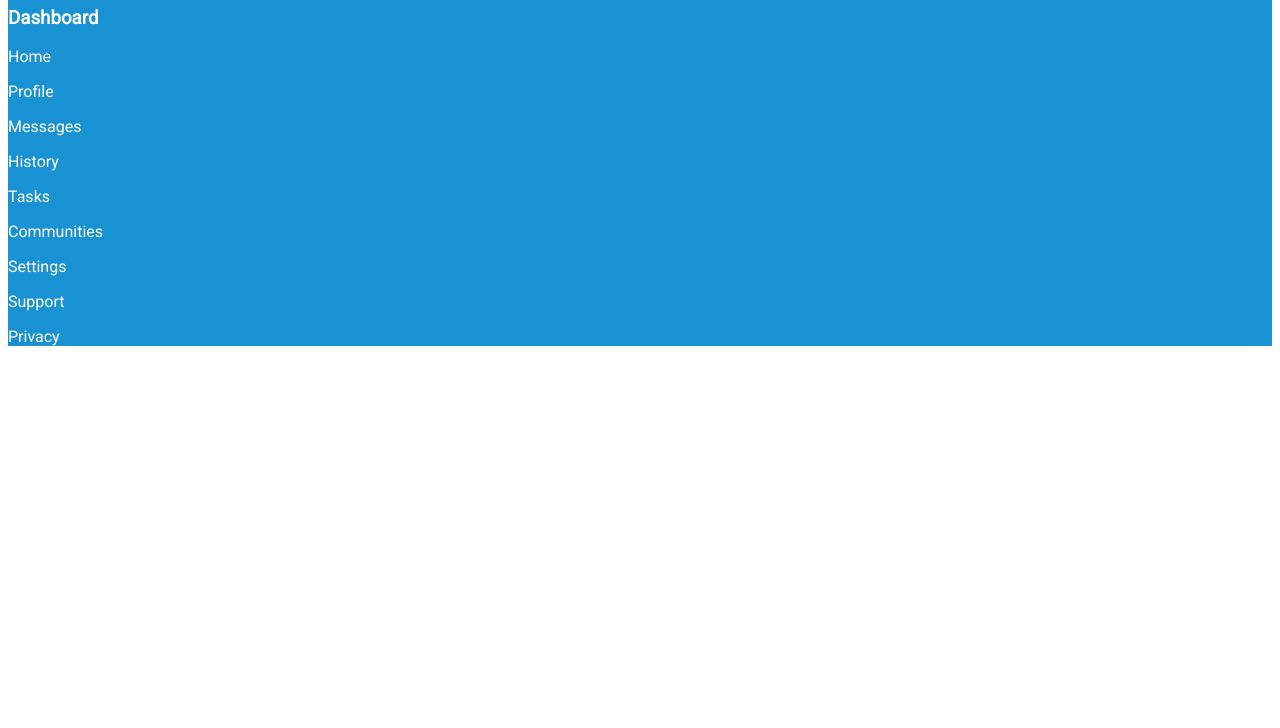
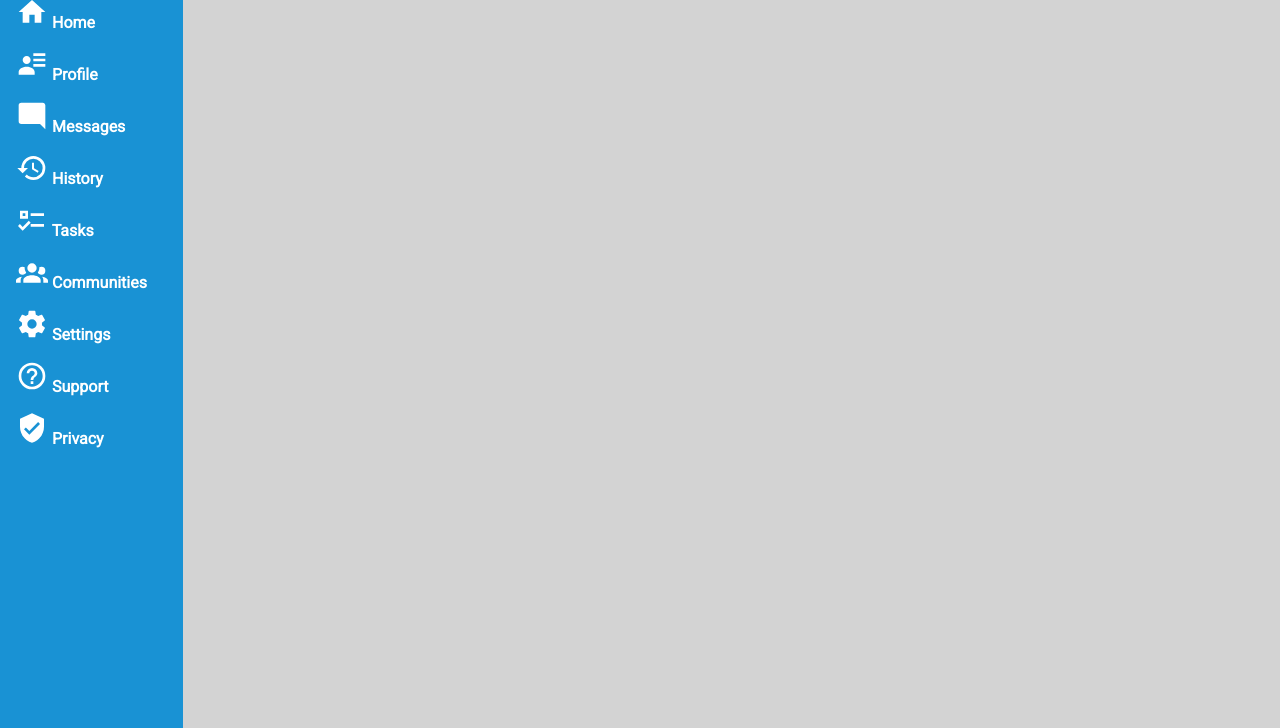
Before and after one commit to Jebonn/admin-dashboard, a plain HTML site: page index.html in a window 1280 px wide. Shown: the part 72-800 px from the top of the page. Drawn offline with Linux system fonts and the light colour scheme.

Commit message:
Add dashboard icons

```diff
--- a/index.html
+++ b/index.html
@@ -12,18 +12,50 @@
     <link href="https://fonts.googleapis.com/css2?family=Roboto&display=swap" rel="stylesheet">
 </head>
 <body>
-    <section class="navigator">
-        <img src="img/home-group.png" alt="a company logo, silhouette of three houses">
-        <h3>Dashboard</h3>
-        <p>Home</p>
-        <p>Profile</p>
-        <p>Messages</p>
-        <p>History</p>
-        <p>Tasks</p>
-        <p>Communities</p>
-        <p>Settings</p>
-        <p>Support</p>
-        <p>Privacy</p>
+    <section class="dashboard">
+        <div>
+            <img src="img/home-group.png" alt="a company logo, silhouette of three houses" class="icon icon-dashboard">
+            Dashboard
+        </div>
+        <div>
+            <img src="./img/home.svg" class="icon icon-home">
+            Home
+        </div>
+        <div>
+            <img src="./img/account-details.svg" class="icon icon-profile">
+            Profile
+        </div>
+        <div>
+            <img src="./img/message-reply.svg" class="icon icon-messages">
+            Messages
+        </div>
+        <div>
+            <img src="./img/history.svg" class="icon icon-history">
+            History
+        </div>
+        <div>
+            <img src="./img/format-list-checks.svg" class="icon icon-tasks">
+            Tasks
+        </div>
+        <div>
+            <img src="img/account-group.svg" class="icon icon-communities">
+            Communities
+        </div>
+        <div>
+            <img src="./img/cog.svg" class="icon icon-settings">
+            Settings
+        </div>
+        <div>
+            <img src="./img/help-circle-outline.svg" class="icon icon-support">
+            Support
+        </div>
+        <div>
+            <img src="./img/shield-check.svg" class="icon icon-privacy">
+            Privacy
+        </div>
+    </section>
+    <section class="container">
+
     </section>
 </body>
 </html>
--- a/style.css
+++ b/style.css
@@ -4,7 +4,28 @@
     font-family: Roboto;
 }
 
-.navigator {
+body {
+    display: grid;
+    grid-template-columns: 1fr  6fr min-content;
+    height: 100vh;
+    margin: 0;
+}
+
+.dashboard {
     background-color: var(--nav-blue);
     color: white;
 }
+
+.dashboard > div {
+    font-weight: bold;
+    margin: 1em;
+}
+
+.container {
+    background-color: lightgray;
+}
+
+.icon {
+    height: 2em;
+    width: 2em;
+}
```
Also changed, not shown: img/account-details.svg (added), img/account-group.svg (added), img/cog.svg (added), img/format-list-checks.svg (added), img/help-circle-outline.svg (added), img/history.svg (added), img/home.svg (added), img/message-reply.svg (added), img/shield-check.svg (added), img/view-dashboard.svg (added).
